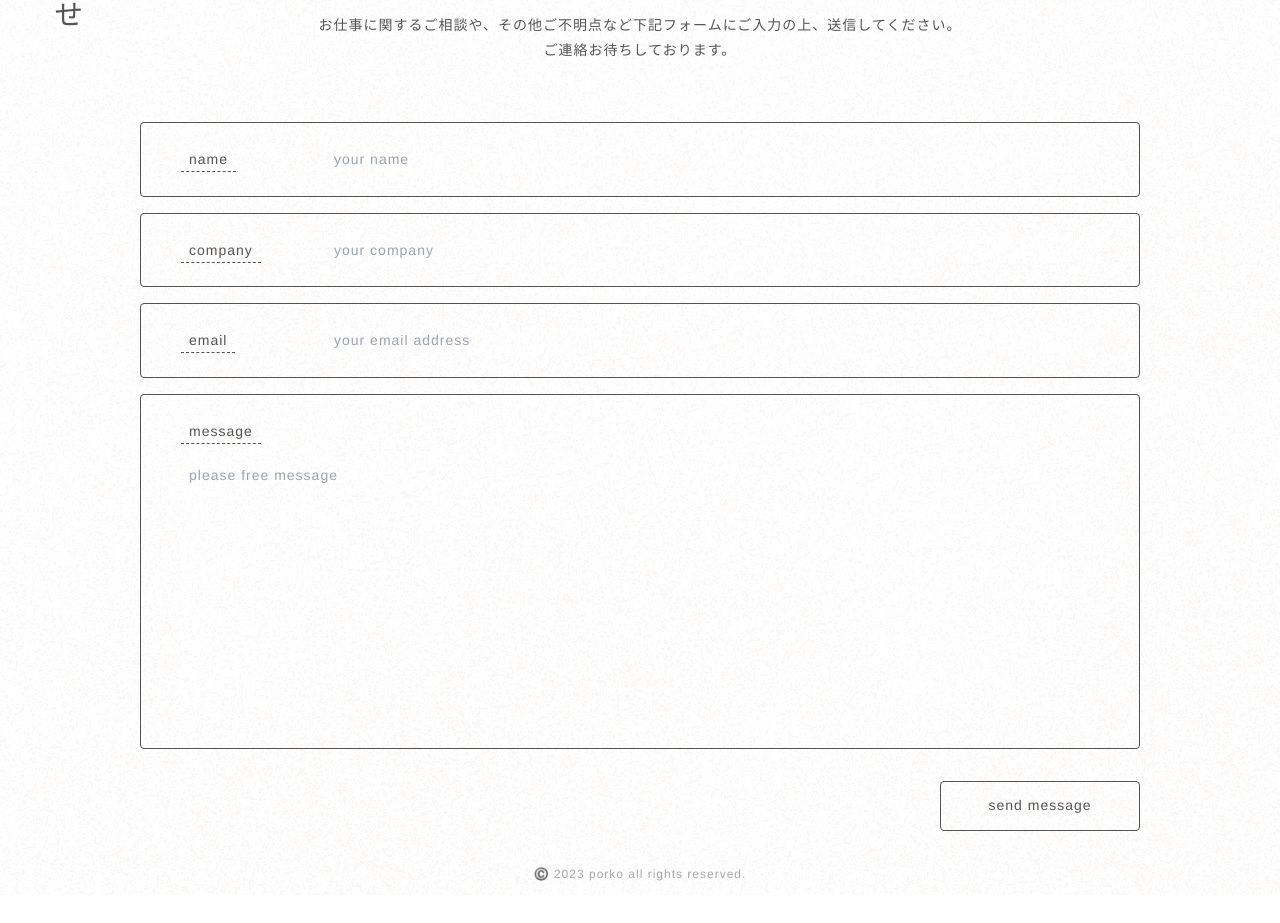
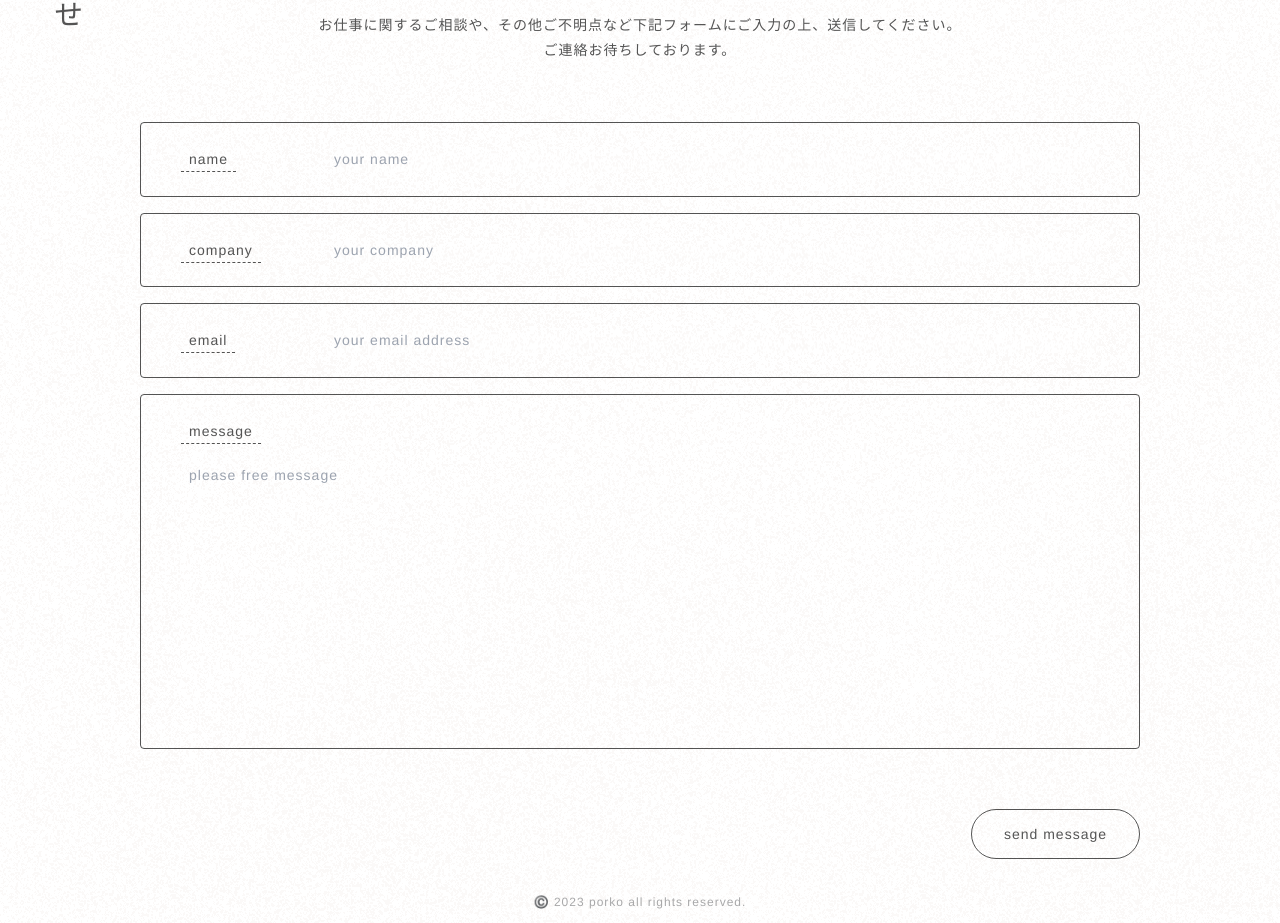
Before and after one commit to kaikojima05/porko, a Next.js app: page /contact in a window 1280 px wide. Shown: the part 739-1662 px from the top of the page. Before the commit the page ends 1634 px from the top, so only its background shows below. Built offline with nearby package versions, Linux system fonts and the light colour scheme.

Commit message:
form の構造修正

```diff
--- a/ui/pages/contact/section/main/index/index.tsx
+++ b/ui/pages/contact/section/main/index/index.tsx
@@ -1,11 +1,10 @@
-import { useState } from 'react'
-import { useForm } from 'react-hook-form'
-import emailjs from 'emailjs-com'
+import { useRouter } from "next/router";
+import { useState } from "react";
+import { set, useForm } from "react-hook-form";
+import emailjs from "emailjs-com";
 import classNames from "classnames";
 import Section from "@/ui/base/section";
-import { Button } from '@/ui/base/button'
-import FormInput from '@/ui/snippet/formInput'
-import { HeadingH3 } from '@/ui/base/heading'
+import FormInput from "@/ui/snippet/formInput";
 
 type FormData = {
   name: string;
@@ -15,107 +14,131 @@ type FormData = {
 };
 
 export default function ContactPage() {
-  const [name, setName] = useState("")
-  const [company, setCompany] = useState("")
-  const [email, setEmail] = useState("")
-  const [message, setMessage] = useState("")
+  const router = useRouter();
+  const [isLoading, setIsLoading] = useState(false);
 
   const {
     register,
+    handleSubmit,
     formState: { errors },
   } = useForm<FormData>();
 
-  const onSubmit = async (event: React.FormEvent<HTMLFormElement>) => {
-    event.preventDefault();
+  const onSubmit = async (data: FormData) => {
+    setIsLoading(true);
 
     const serviceId = process.env.NEXT_PUBLIC_EMAILJS_SERVICE_ID!;
     const templateId = process.env.NEXT_PUBLIC_EMAILJS_TEMPLATE_ID!;
     const publicId = process.env.NEXT_PUBLIC_EMAILJS_PUBLIC_ID!;
 
     const templateParams = {
-      name: name,
-      company: company,
-      email: email,
-      message: message,
-    }
+      name: data.name,
+      company: data.company,
+      email: data.email,
+      message: data.message,
+    };
 
     try {
       await emailjs.send(serviceId, templateId, templateParams, publicId);
+      router.push("/contact/success");
     } catch (error) {
-      console.error("エラーが出ました" + error)
+      console.error("エラーが出ました" + error);
     }
-  }
+
+    setIsLoading(false);
+  };
   return (
     <>
       <Section isTopMargin={false}>
         <div>
-          <h3 className={classNames(
-            'text-[0.75rem] text-center',
-            'lg:text-[0.875rem]'
-          )}>
+          <h3
+            className={classNames(
+              "text-[0.75rem] text-center",
+              "lg:text-[0.875rem]"
+            )}
+          >
             お仕事に関するご相談や、その他ご不明点など
-            <br className='md:hidden' />
+            <br className="md:hidden" />
             下記フォームにご入力の上、送信してください。
             <br />
             ご連絡お待ちしております。
           </h3>
         </div>
-        <form onSubmit={onSubmit} className={classNames(
-          'mt-[3.75rem]',
-        )}>
-          <div className={classNames(
-            "[&>*]:mt-4",
-            "first:[&>*]:mt-0",
-          )}>
+        <form
+          onSubmit={handleSubmit(onSubmit)}
+          className={classNames(
+            "mt-[1.875rem]",
+            "md:mt-[2.8125rem]",
+            "lg:mt-[3.75rem]"
+          )}
+        >
+          <div className={classNames("[&>*]:mt-4", "first:[&>*]:mt-0")}>
             <FormInput
-              forName='name'
-              type='text'
-              placeholder='your name'
-              register={register('name', { required: true })}
-              onChange={(event) => setName(event.target.value)}
-              value={name}
+              forName="name"
+              type="text"
+              placeholder="your name"
+              register={register("name", {
+                required: "! 氏名を入力してください",
+              })}
             />
+            <p className="text-primary">{errors.name?.message}</p>
             <FormInput
-              forName='company'
-              type='text'
-              placeholder='your company'
-              register={register('company', { required: false })}
-              onChange={(event) => setCompany(event.target.value)}
-              value={company}
+              forName="company"
+              type="text"
+              placeholder="your company"
+              register={register("company", {
+                required: "! 企業名を入力してください",
+              })}
             />
+            <p className="text-primary">{errors.company?.message}</p>
             <FormInput
-              forName='email'
-              type='text'
-              placeholder='your email address'
-              register={register('email', { required: true })}
-              onChange={(event) => setEmail(event.target.value)}
-              value={email}
+              forName="email"
+              type="text"
+              placeholder="your email address"
+              register={register("email", {
+                required: "! メールアドレスを入力してください",
+              })}
             />
+            <p className="text-primary">{errors.email?.message}</p>
             <FormInput
-              forName='message'
-              type='textarea'
-              placeholder='please free message'
-              register={register('message', { required: true })}
-              onChange={(event) => setMessage(event.target.value)}
-              value={message}
+              forName="message"
+              type="textarea"
+              placeholder="please free message"
+              register={register("message", {
+                required: "! お問い合わせ内容を入力してください",
+              })}
             />
+            <p className="text-primary">{errors.message?.message}</p>
           </div>
-          <div className="mt-8">
-            <Button
-              size="m"
-              style="square"
-              optionClassName={classNames(
-                "ml-auto border-base-black rounded duration-300",
-                "lg:hover:bg-base-black lg:hover:text-white"
-              )}
-            >
-              <button type='submit'>
-                send message
-              </button>
-            </Button>
+          <div
+            className={classNames(
+              "mt-[1.875rem]",
+              "md:mt-[2.8125rem]",
+              "lg:mt-[3.75rem]"
+            )}
+          >
+            <div className="flex justify-end">
+              <div
+                className={classNames(
+                  "inline-block rounded-full border border-base-black duration-300",
+                  "lg:hover:bg-primary lg:hover:text-white lg:hover:border-primary"
+                )}
+              >
+                <button
+                  className={classNames(
+                    "px-4 py-1 ring-0",
+                    "md:px-6 md:py-2",
+                    "lg:px-8 lg:py-3"
+                  )}
+                  type="submit"
+                  disabled={isLoading}
+                >
+                  send message
+                </button>
+              </div>
+            </div>
           </div>
         </form>
       </Section>
     </>
-  )
+  );
 }
--- a/ui/snippet/formInput.tsx
+++ b/ui/snippet/formInput.tsx
@@ -1,15 +1,17 @@
-import { useRef } from 'react'
-import classNames from 'classnames'
-import { UseFormRegisterReturn } from 'react-hook-form'
+import { useRef } from "react";
+import classNames from "classnames";
+import { UseFormRegisterReturn } from "react-hook-form";
 
 type FormInputProps = {
-  register: UseFormRegisterReturn
-  forName: string
-  type: string
-  placeholder: string
-  onChange?: (event: React.ChangeEvent<HTMLInputElement | HTMLTextAreaElement>) => void;
+  register: UseFormRegisterReturn;
+  forName: string;
+  type: string;
+  placeholder: string;
+  onChange?: (
+    event: React.ChangeEvent<HTMLInputElement | HTMLTextAreaElement>
+  ) => void;
   value?: string;
-}
+};
 
 export default function FormInput({
   register,
@@ -19,52 +21,52 @@ export default function FormInput({
   onChange,
   value,
 }: FormInputProps) {
-  const inputRef = useRef<HTMLInputElement>(null)
-  const textareaRef = useRef<HTMLTextAreaElement>(null)
+  const inputRef = useRef<HTMLInputElement>(null);
+  const textareaRef = useRef<HTMLTextAreaElement>(null);
 
   const handleClickInputArea = () => {
     if (inputRef.current) {
-      inputRef.current.focus()
+      inputRef.current.focus();
     } else if (textareaRef.current) {
-      textareaRef.current.focus()
+      textareaRef.current.focus();
     }
-  }
+  };
 
   return (
-    <div className={classNames(
-      `${type !== 'textarea' ? 'flex' : ''}`,
-      'border border-base-black px-3 py-2 rounded',
-      'md:px-7 md:py-4',
-      'lg:px-10 lg:py-6'
-    )}
+    <div
+      className={classNames(
+        `${type !== "textarea" ? "flex" : ""}`,
+        "border border-base-black px-3 py-2 rounded",
+        "md:px-7 md:py-4",
+        "lg:px-10 lg:py-6"
+      )}
       onClick={handleClickInputArea}
     >
-      <div className='basis-1/5'>
+      <div className="basis-1/5">
         <label
           htmlFor={forName}
           className={classNames(
             "text-[0.875rem] mr-3",
             "md:mr-0",
-            "lg:px-2 lg:border-b lg:border-dashed lg:border-base-black lg:pb-1 lg:px-1",
+            "lg:px-2 lg:border-b lg:border-dashed lg:border-base-black lg:pb-1"
           )}
         >
           {forName}
         </label>
       </div>
-      <div className={classNames(
-        "w-full grow-[2] text-[0.875rem] ",
-        "[&>*]:w-full [&>*]:outline-none [&>*]:bg-[url('/images/texture.webp')]"
-      )}>
-        {type !== 'textarea' ? (
+      <div
+        className={classNames(
+          "w-full grow-[2] text-[0.875rem] ",
+          "[&>*]:w-full [&>*]:outline-none [&>*]:bg-[url('/images/texture.webp')]"
+        )}
+      >
+        {type !== "textarea" ? (
           <input
             id={forName}
             type={type}
             {...register}
             placeholder={placeholder}
-            ref={inputRef}
             name={forName}
-            onChange={onChange}
-            value={value}
           />
         ) : (
           <textarea
@@ -76,12 +78,10 @@ export default function FormInput({
             {...register}
             placeholder={placeholder}
             rows={10}
-            ref={textareaRef}
-            onChange={onChange}
-            value={value}
+            name={forName}
           />
         )}
       </div>
-    </div >
-  )
+    </div>
+  );
 }
```
